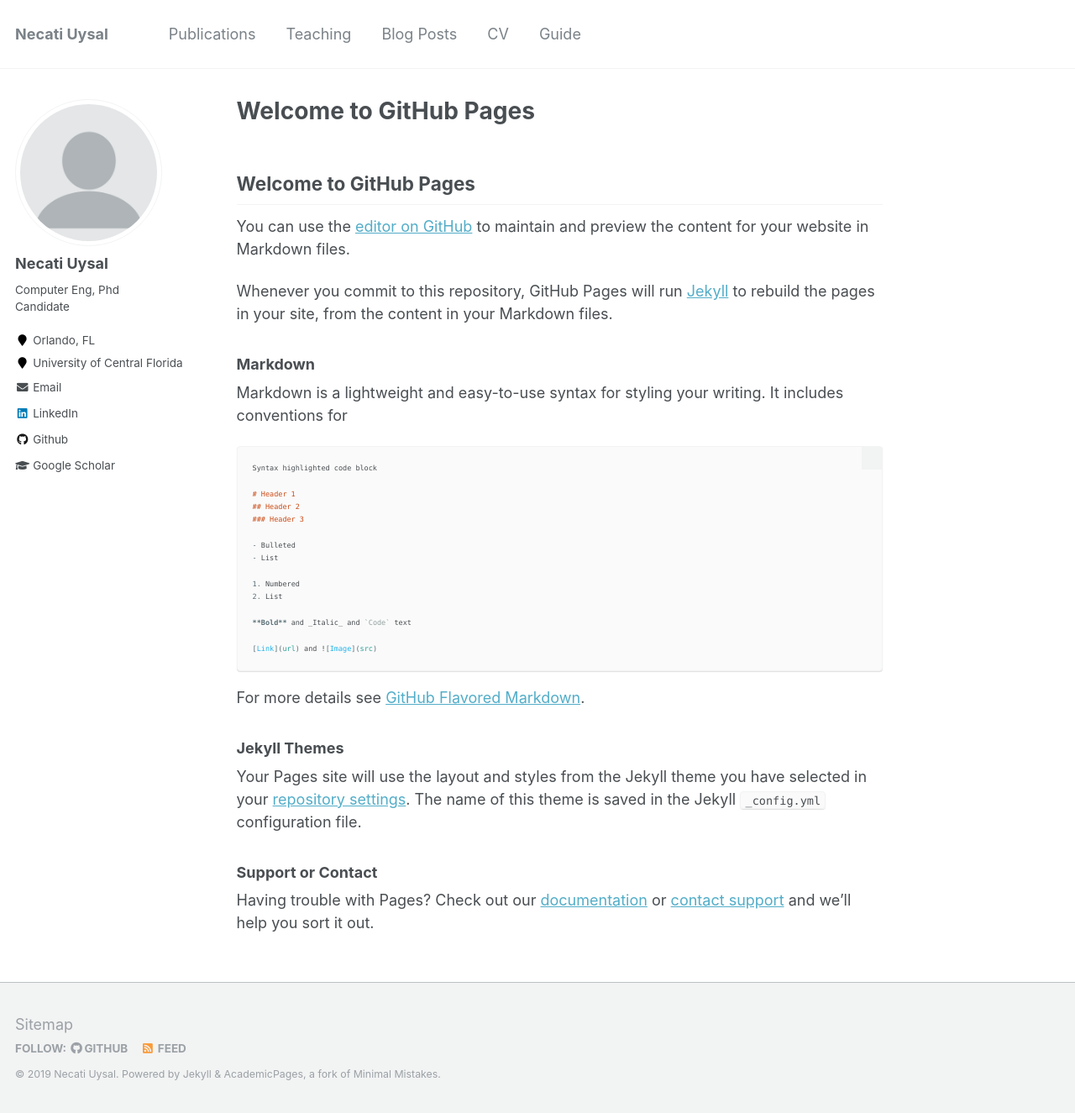
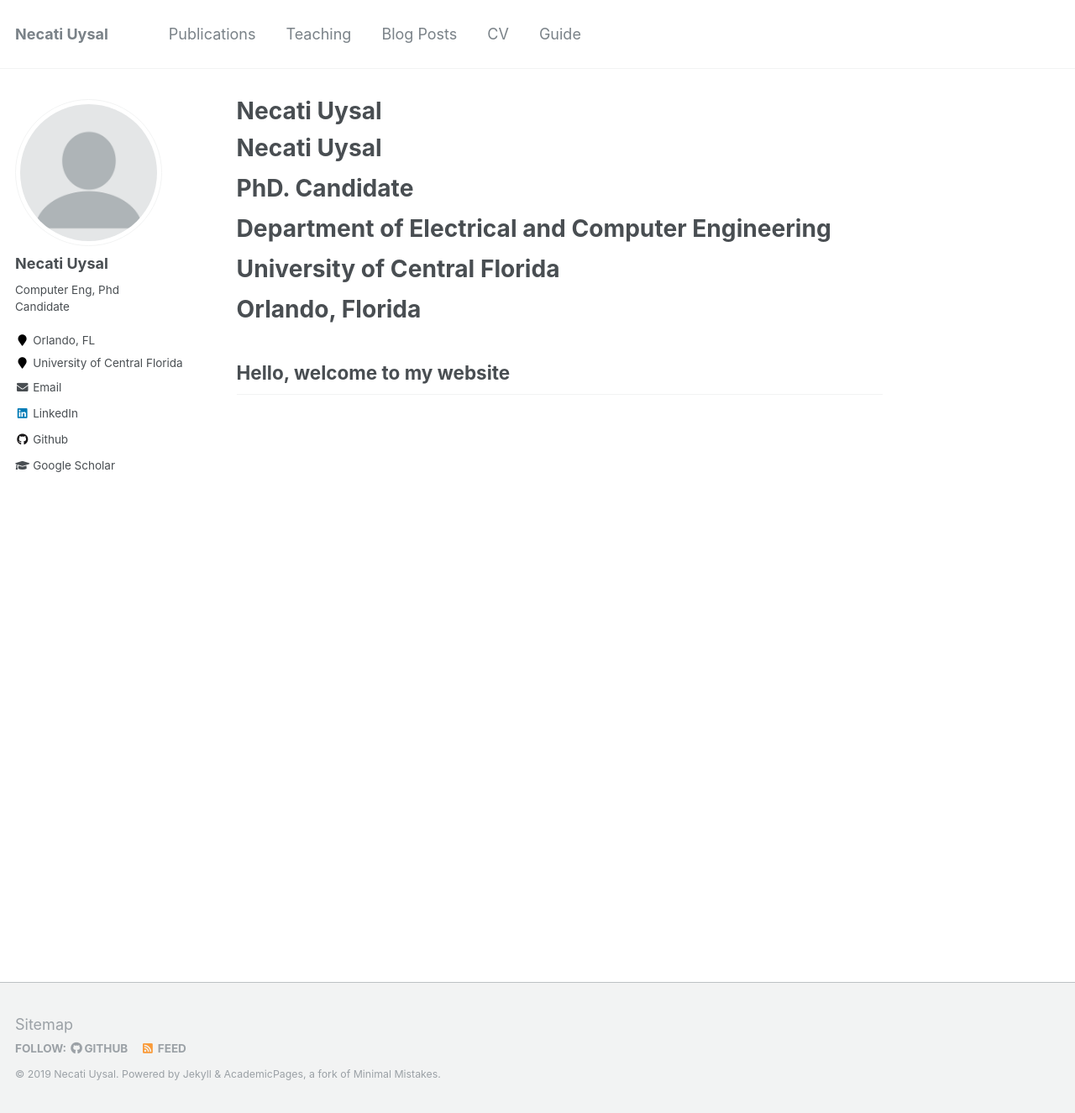
Before and after one commit to MrNjT/mrnjt.github.io, a Jekyll site: the page built from index.md, in a window 1280 px wide and 1325 px high. Shown: the whole window at 84% size. Built offline with Jekyll 4.4.1, drawn with Linux system fonts in a browser that asks for light colours; our own code applies the rules of GitHub Pages for plain Markdown files.

Commit message:
Update index.md

````diff
--- a/index.md
+++ b/index.md
@@ -1,37 +1,12 @@
-## Welcome to GitHub Pages
+# Necati Uysal
 
-You can use the [editor on GitHub](https://github.com/MrNjT/mrnjt.github.io/edit/master/index.md) to maintain and preview the content for your website in Markdown files.
+# PhD. Candidate
 
-Whenever you commit to this repository, GitHub Pages will run [Jekyll](https://jekyllrb.com/) to rebuild the pages in your site, from the content in your Markdown files.
+# Department of Electrical and Computer Engineering
 
-### Markdown
+# University of Central Florida
 
-Markdown is a lightweight and easy-to-use syntax for styling your writing. It includes conventions for
+# Orlando, Florida
 
-```markdown
-Syntax highlighted code block
 
-# Header 1
-## Header 2
-### Header 3
-
-- Bulleted
-- List
-
-1. Numbered
-2. List
-
-**Bold** and _Italic_ and `Code` text
-
-[Link](url) and ![Image](src)
-```
-
-For more details see [GitHub Flavored Markdown](https://guides.github.com/features/mastering-markdown/).
-
-### Jekyll Themes
-
-Your Pages site will use the layout and styles from the Jekyll theme you have selected in your [repository settings](https://github.com/MrNjT/mrnjt.github.io/settings). The name of this theme is saved in the Jekyll `_config.yml` configuration file.
-
-### Support or Contact
-
-Having trouble with Pages? Check out our [documentation](https://help.github.com/categories/github-pages-basics/) or [contact support](https://github.com/contact) and we’ll help you sort it out.
+## Hello, welcome to my website
````
